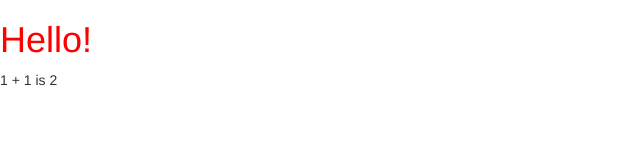
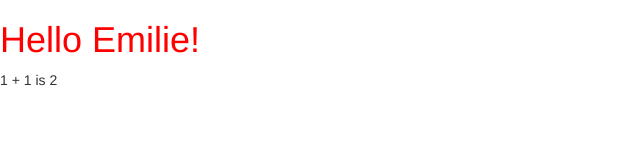
Before and after one commit to emilieg/produceexchange, a website: page public/index.html in a window 1280 px wide. Shown: the whole page, without its empty margins (0-640 px from the left). Drawn offline with nearby package versions, Linux system fonts and the light colour scheme; some packages are replaced by stand-ins of ours; a script that the page names is missing.

Commit message:
update public/index.html

```diff
--- a/public/index.html
+++ b/public/index.html
@@ -11,7 +11,7 @@
     <link rel="stylesheet" type="text/css" href="css/style.css">
 </head>
 <body>
-    <h1>Hello!</h1>
+    <h1>Hello Emilie!</h1>
 
     1 + 1 is {{1+1}}
 
```
